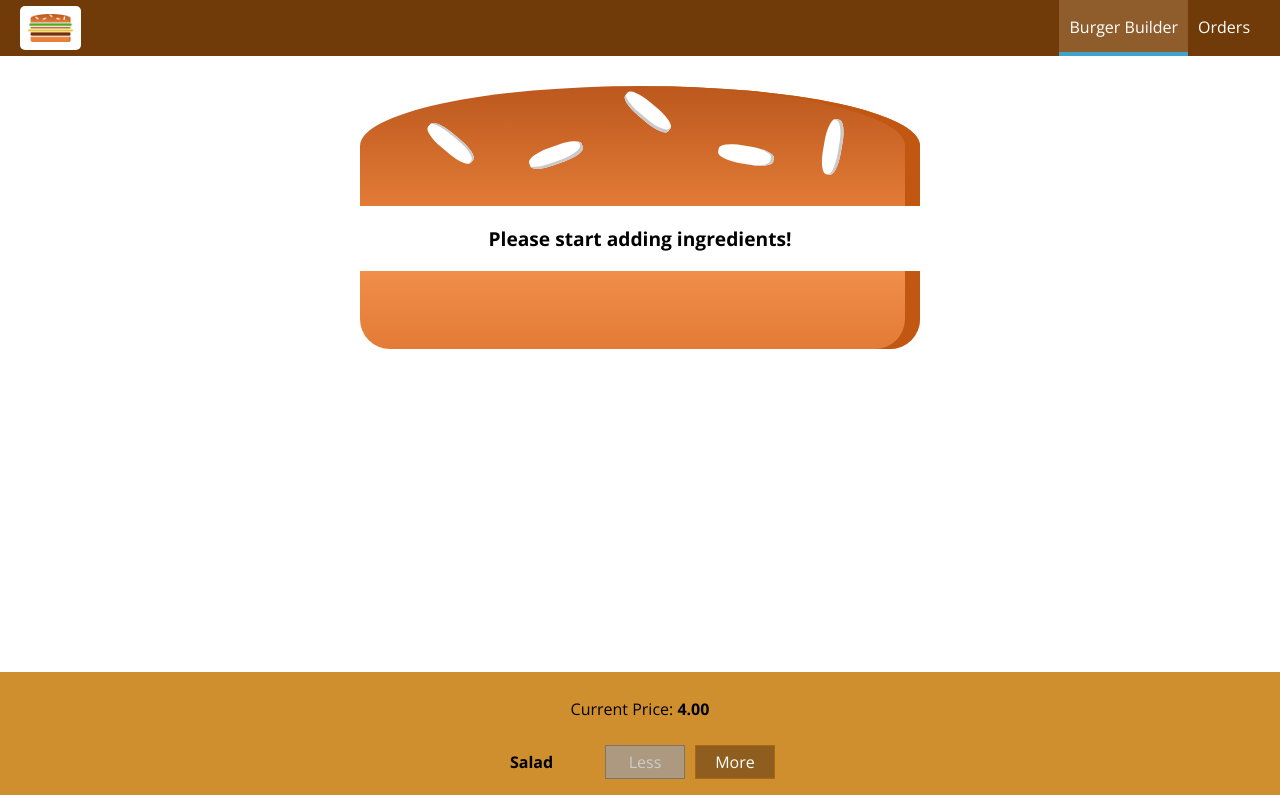
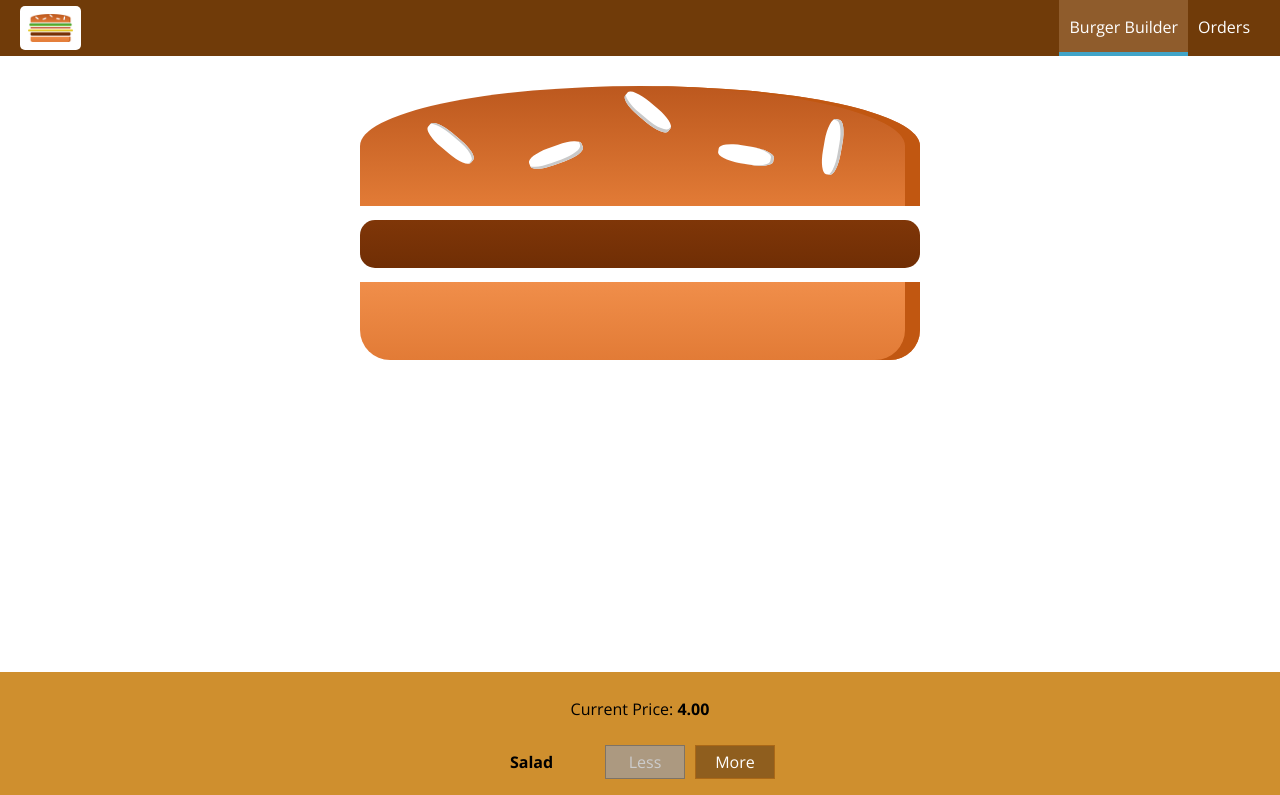
Before and after one commit to dim3n21/build-your-burger, a React app: page / in a window 1280 px wide. Shown: the top 795 px of the page. Built offline with nearby package versions, Linux system fonts and the light colour scheme.

Commit message:
add redux dev tool to the project

```diff
--- a/src/index.js
+++ b/src/index.js
@@ -9,7 +9,8 @@ import App from './App';
 import registerServiceWorker from './registerServiceWorker';
 import reducer from './store/reducer';
 
-const store = createStore(reducer);
+const redux_chrome_devtool = window.__REDUX_DEVTOOLS_EXTENSION__ && window.__REDUX_DEVTOOLS_EXTENSION__;
+const store = createStore(reducer, redux_chrome_devtool() );
 
 const app = (
     <Provider store={store}>
--- a/src/store/reducer.js
+++ b/src/store/reducer.js
@@ -5,7 +5,7 @@ const initialState = {
         salad: 0,
         bacon: 0,
         cheese: 0,
-        meat: 0
+        meat: 1
     },
     totalPrice: 4
 };
```
